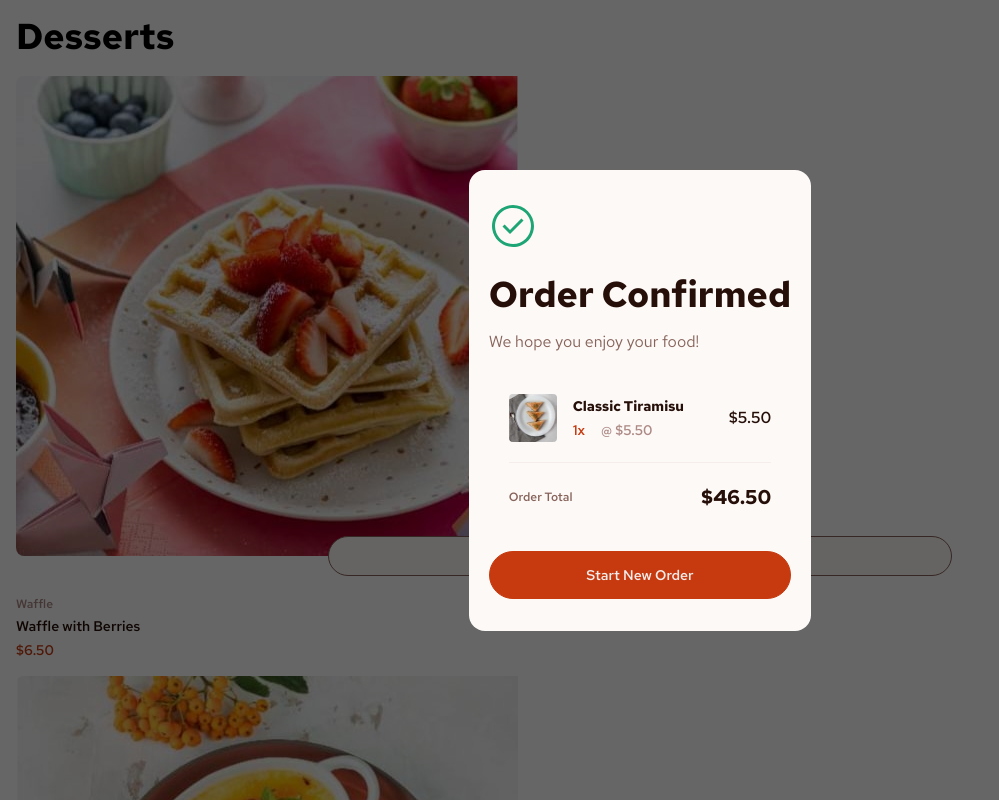
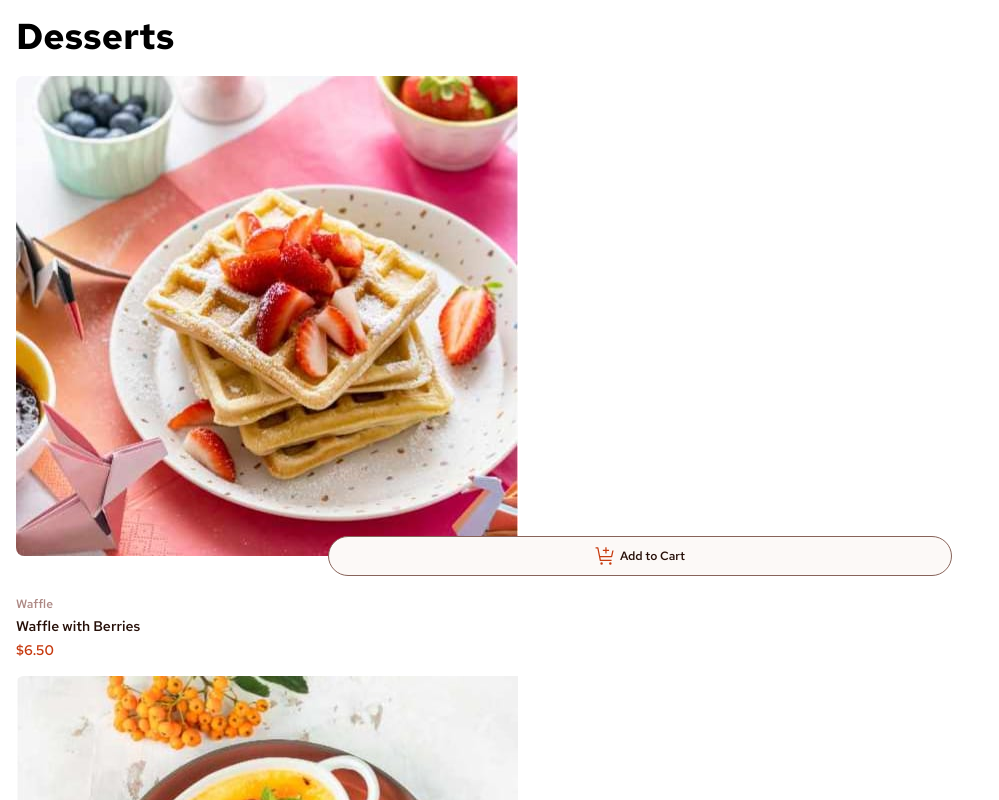
Before and after one commit to D-KILLJOY/Product-list-with-cart-react, a React (Vite) app: page / in a window 1280 px wide. Shown: the top 800 px of the page, without its empty margins (0-999 px from the left). Built offline with nearby package versions, Linux system fonts and the light colour scheme.

Commit message:
Completed fix and added functions to control everything

```diff
--- a/src/App.tsx
+++ b/src/App.tsx
@@ -29,9 +29,12 @@ type DessertsData = {
 function App() {
     const desserts: DessertsData[] = dessertData;
 
-    console.log(desserts);
+    const [cartItems, setCartItems] = useState<CartItem[]>([]);
+    const [orderStat, setOrderStat] = useState<"order" | "confirmed">("order");
 
-    const [cartItems, setCartItems] = useState<CartItem[]>([]);
+    function toggleOrderState() {
+        setOrderStat((prev) => (prev === "order" ? "confirmed" : "order"));
+    }
 
     function addToCart(item: CartItem) {
         setCartItems((prev) => [...prev, item]);
@@ -59,8 +62,24 @@ function App() {
         );
     }
 
-    console.log(dessertData);
-    console.log(cartItems);
+    function removeItem(name: string) {
+        setCartItems((prev) => prev.filter((item) => item.name !== name));
+    }
+
+    const cartTotalItems = cartItems.reduce(
+        (total, item) => total + item.quantity,
+        0
+    );
+
+    const cartTotalPrice = cartItems.reduce(
+        (total, item) => total + item.price * item.quantity,
+        0
+    );
+
+    function startNewOrder() {
+        toggleOrderState();
+        setCartItems([]);
+    }
 
     return (
         <main className="p-4 relative">
@@ -71,8 +90,20 @@ function App() {
                 qtyInc={increaseQty}
                 qtyDec={decreaseQty}
             />
-            <Cart />
-            <Confirmation />
+            <Cart
+                orderToggle={toggleOrderState}
+                mainCart={cartItems}
+                removeFunc={removeItem}
+                cartItemTotal={cartTotalItems}
+                cartPriceTotal={cartTotalPrice}
+            />
+            {orderStat === "confirmed" && (
+                <Confirmation
+                    orderToggle={startNewOrder}
+                    mainCart={cartItems}
+                    cartPriceTotal={cartTotalPrice}
+                />
+            )}
         </main>
     );
 }
--- a/src/Components/Cart.tsx
+++ b/src/Components/Cart.tsx
@@ -2,64 +2,104 @@ import emptyIllustration from "../assets/images/illustration-empty-cart.svg";
 import removeIcon from "../assets/images/icon-remove-item.svg";
 import carbonIcon from "../assets/images/icon-carbon-neutral.svg";
 
-function Cart() {
+type CartItem = {
+    name: string;
+    thumbnail: string;
+    quantity: number;
+    price: number;
+};
+interface CartProps {
+    orderToggle: () => void;
+    mainCart: CartItem[];
+    removeFunc: (name: string) => void;
+    cartItemTotal: number;
+    cartPriceTotal: number;
+}
+
+function Cart({
+    orderToggle,
+    mainCart,
+    removeFunc,
+    cartItemTotal,
+    cartPriceTotal,
+}: CartProps) {
     return (
         <section className="my-10 p-5">
             <h2 className="text-Red text-2xl font-bold">
-                Your Cart <span>(0)</span>
+                Your Cart <span>({cartItemTotal})</span>
             </h2>
             <article>
+                {mainCart.length < 1 ? (
                     <div className="flex flex-col justify-center items-center my-10">
                         <img src={emptyIllustration} alt="" />
                         <p className="font-semibold text-Rose-400 mt-5">
                             Your added items will appear here
                         </p>
                     </div>
-
+                ) : (
+                    <>
                         <ul className="flex flex-col gap-7">
-                    <li className="flex justify-between items-center">
+                            {mainCart.map((item) => (
+                                <li
+                                    className="flex justify-between items-center"
+                                    key={item.name}
+                                >
                                     <div>
                                         <p className="text-xs font-semibold text-Rose-900 mb-2 ">
-                                Classic Tiramisu
+                                            {item.name}
                                         </p>
                                         <div className="flex gap-3 text-xs">
-                                <p className="text-Red font-semibold">1x</p>
+                                            <p className="text-Red font-semibold">
+                                                {item.quantity}x
+                                            </p>
                                             <p className="text-Rose-300 font-medium">
-                                    @ $5.50
+                                                @ ${item.price}
                                             </p>
                                             <p className="font-semibold text-Rose-400">
-                                    $5.50
+                                                $
+                                                {(
+                                                    item.price * item.quantity
+                                                ).toFixed(2)}
                                             </p>
                                         </div>
                                     </div>
                                     <button
                                         type="button"
+                                        onClick={() => removeFunc(item.name)}
                                         className="border border-Rose-400 rounded-full w-4 h-4 flex justify-center items-center"
                                     >
                                         <img src={removeIcon} alt="" />
                                     </button>
                                 </li>
+                            ))}
                         </ul>
 
                         <div className="my-10 flex justify-between items-center ">
                             <p className="text-xs text-Rose-900">Order Total</p>
-                    <p className="font-bold text-Rose-900 text-xl">$46.50</p>
+                            <p className="font-bold text-Rose-900 text-xl">
+                                ${cartPriceTotal.toFixed(2)}
+                            </p>
                         </div>
 
                         <div className="flex justify-center items-center gap-2">
                             <img src={carbonIcon} alt="" />
                             <p className="text-Rose-900 text-xs">
                                 This is a{" "}
-                        <span className="font-bold">carbon-neutral</span>{" "}
+                                <span className="font-bold">
+                                    carbon-neutral
+                                </span>{" "}
                                 delivery
                             </p>
                         </div>
                         <button
                             type="button"
+                            onClick={orderToggle}
                             className="my-8 border border-Red bg-Red text-xs font-semibold text-Rose-100 w-full h-10 rounded-full cursor-pointer"
                         >
                             Confirm Order
                         </button>
+                    </>
+                )}
             </article>
         </section>
     );
--- a/src/Components/Confirmation.tsx
+++ b/src/Components/Confirmation.tsx
@@ -1,6 +1,18 @@
 import confirmedIcon from "../assets/images/icon-order-confirmed.svg";
 
-function Confirmation() {
+type CartItem = {
+    name: string;
+    thumbnail: string;
+    quantity: number;
+    price: number;
+};
+interface ConfProps {
+    orderToggle: () => void;
+    mainCart: CartItem[];
+    cartPriceTotal: number;
+}
+
+function Confirmation({ orderToggle, mainCart, cartPriceTotal }: ConfProps) {
     return (
         <section className="fixed inset-0 w-full h-screen flex justify-center items-center bg-black/60">
             <div className="bg-Rose-50 rounded-2xl py-8 px-5">
@@ -17,41 +29,49 @@ function Confirmation() {
                 </p>
 
                 <ul className="m-5 overflow-scroll max-h-70">
-                    <li className="py-5 border-b border-b-Rose-100">
+                    {mainCart.map((item) => (
+                        <li
+                            className="py-5 border-b border-b-Rose-100"
+                            key={item.name}
+                        >
                             <div className="flex items-center">
                                 <img
-                                src="../../public/assets/images/image-baklava-thumbnail.jpg"
-                                alt=""
+                                    src={item.thumbnail}
+                                    alt={`image of a serving of ${item.name}`}
                                     className="w-12 h-12 rounded me-4"
                                 />
                                 <div>
                                     <p className="text-sm text-Rose-900 font-bold mb-1">
-                                    Classic Tiramisu
+                                        {item.name}
                                     </p>
                                     <p className="text-sm flex gap-4">
                                         <span className="text-Red font-semibold ">
-                                        1x
+                                            {item.quantity}x
                                         </span>
                                         <span className="text-Rose-400 font-medium">
-                                        @ $5.50
+                                            @ ${item.price}
                                         </span>
                                     </p>
                                 </div>
                                 <p className="ms-auto font-semibold text-Rose-900">
-                                $5.50
+                                    ${(item.quantity * item.price).toFixed(2)}
                                 </p>
                             </div>
                         </li>
+                    ))}
                 </ul>
                 <div className=" flex justify-between items-center px-5">
                     <p className="text-xs text-Rose-500 font-medium">
                         Order Total
                     </p>
-                    <p className="font-bold text-Rose-900 text-xl">$46.50</p>
+                    <p className="font-bold text-Rose-900 text-xl">
+                        ${cartPriceTotal.toFixed(2)}
+                    </p>
                 </div>
 
                 <button
                     type="button"
+                    onClick={orderToggle}
                     className="mt-10 border border-Red bg-Red text-sm font-semibold text-Rose-100 w-full h-12 rounded-full cursor-pointer"
                 >
                     Start New Order
```
Lines whose indentation alone changed are shown as unchanged.
